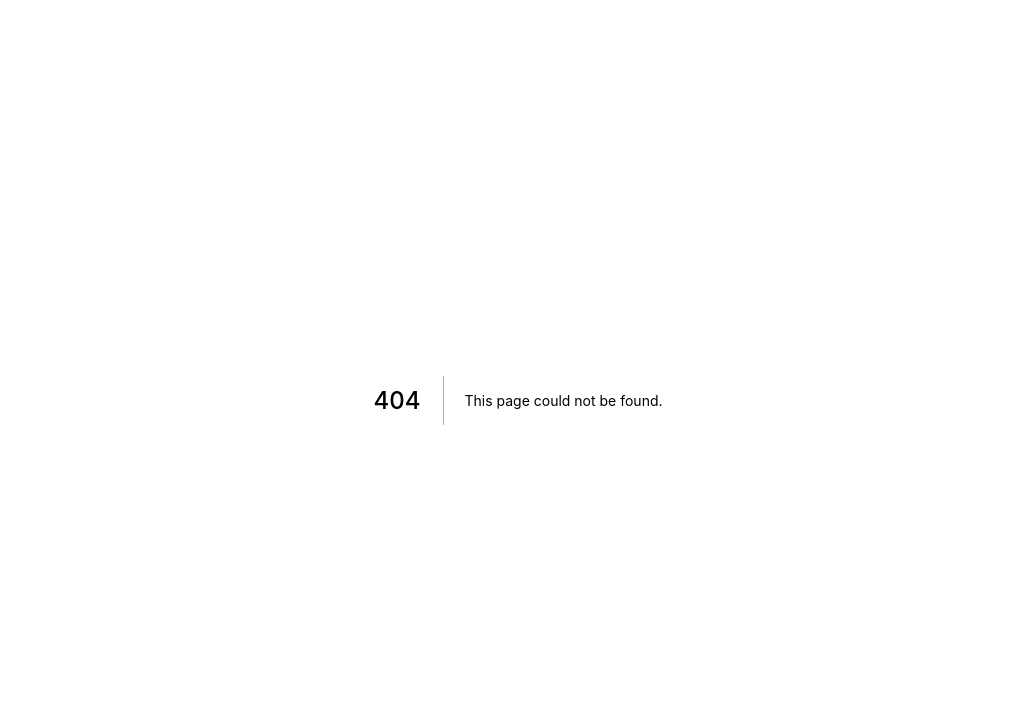
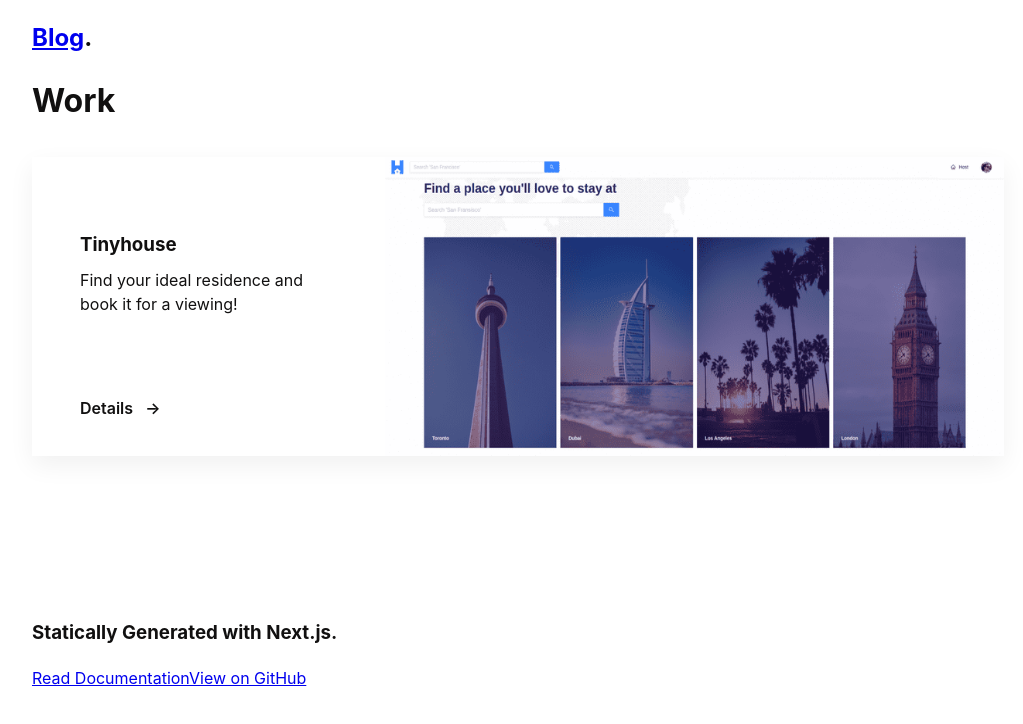
Before and after one commit to odm275/my-site, a Next.js app: page /work in a window 1280 px wide. Before the commit this address had no page. Shown: the top 724 px of the page, without its empty margins (122-1145 px from the left). Built offline with nearby package versions, Linux system fonts and the light colour scheme.

Commit message:
feat: work page

```diff
--- /dev/null
+++ b/pages/work.jsx
@@ -0,0 +1,43 @@
+import styled from "@emotion/styled";
+import Layout from "../components/layout";
+import { getAllPosts } from "../lib/api";
+import ProjectCard from "../components/ProjectCard";
+const WorkTitle = styled("h1")`
+  margin-bottom: 1em;
+`;
+export default function Work({ allProjects }) {
+  console.log(allProjects);
+  const projectCards = allProjects.map((project, i) => {
+    const { title, slug, description, coverImage } = project;
+    return (
+      <ProjectCard
+        key={i}
+        title={title}
+        // category={kinds}
+        description={description}
+        coverImage={coverImage}
+        slug={slug}
+      />
+    );
+  });
+
+  return (
+    <>
+      <Layout>
+        <WorkTitle>Work</WorkTitle>
+        <>{projectCards || null}</>
+      </Layout>
+    </>
+  );
+}
+
+export async function getStaticProps() {
+  const allProjects = getAllPosts(
+    ["title", "date", "slug", "description", "author", "coverImage", "excerpt"],
+    "_projects"
+  );
+
+  return {
+    props: { allProjects },
+  };
+}
```
